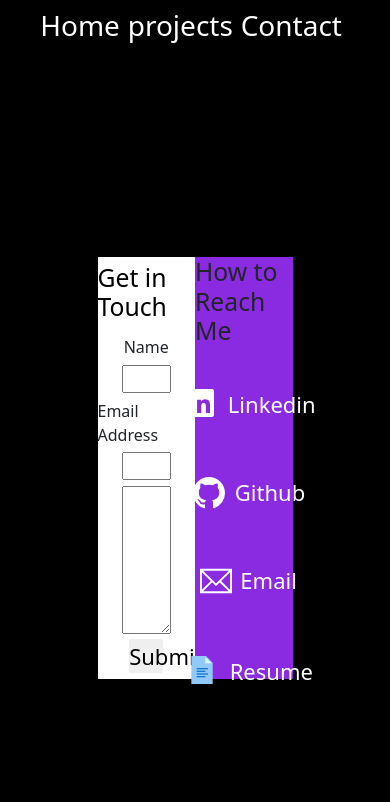
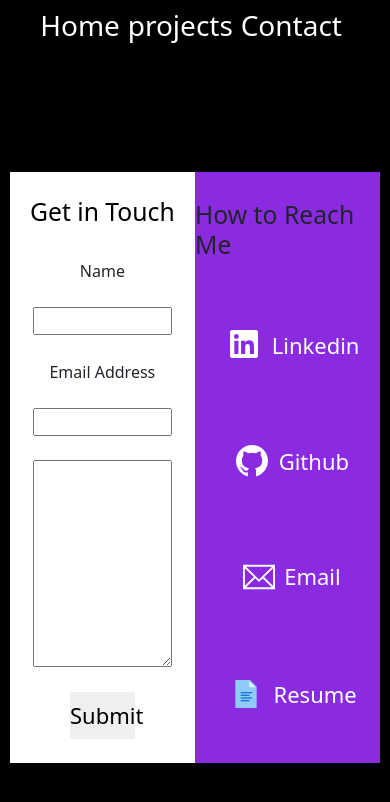
Before and after one commit to Gpsnm/react-portfolio, a React (Create React App) app in the folder react-portfolio/: page /contact in a window 390 px wide. Shown: the top 802 px of the page. Built offline with nearby package versions, Linux system fonts and the light colour scheme.

Commit message:
added media quries to size form for below 600px

```diff
--- a/react-portfolio/src/css/Contact.css
+++ b/react-portfolio/src/css/Contact.css
@@ -72,3 +72,19 @@ margin: 20px;
     font-size: 32px;
     color: white;
 }
+
+/* media queries for form */
+
+@media only screen and (max-width:600px) {
+.form-wrapper{
+    width: 95%;
+    height: 70%;
+}
+form input{
+    width: 75%;
+}
+form textarea{
+    width: 75%;
+}
+
+}
```
